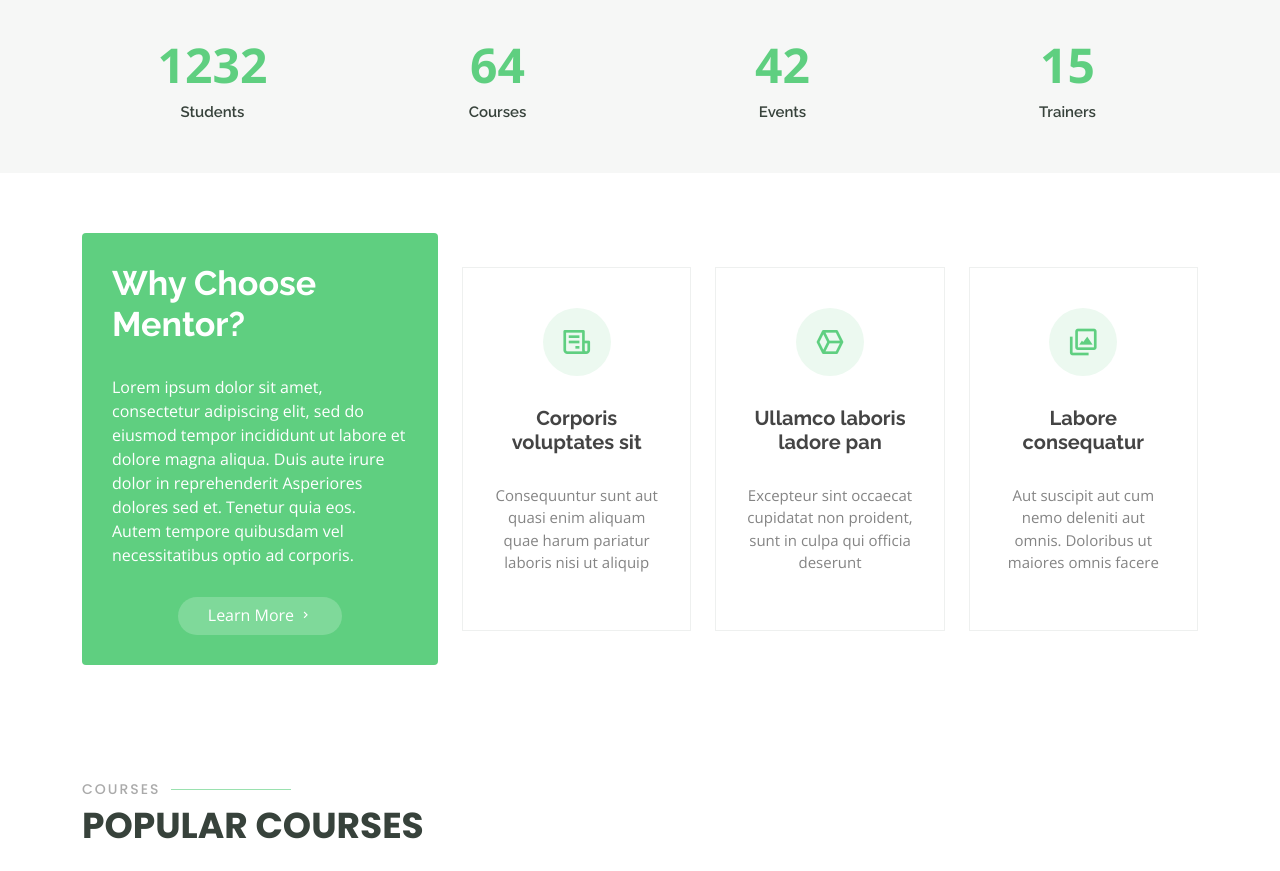
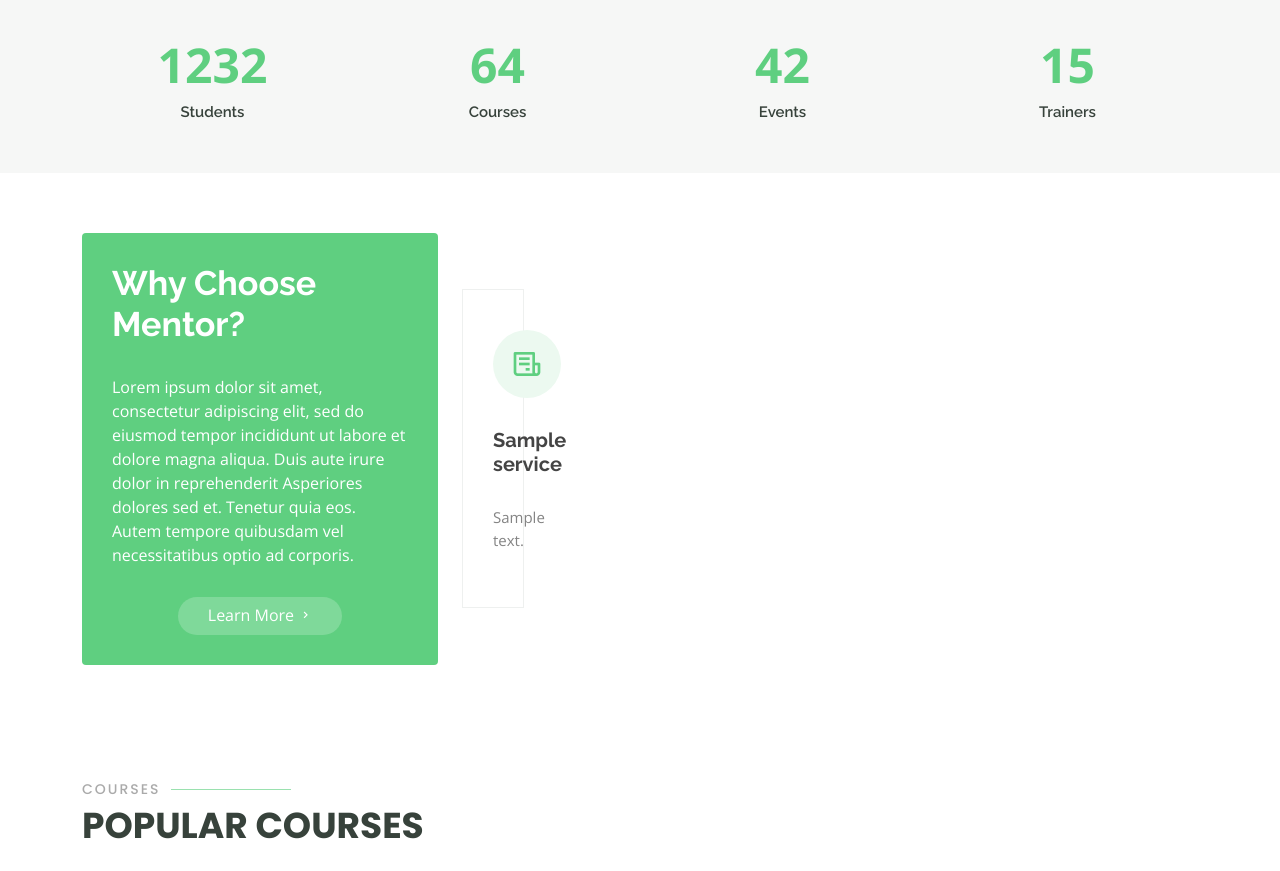
Before and after one commit to fatemedavoodi/django, a Django app: page / in a window 1280 px wide. Shown: the part 1195-2066 px from the top of the page. Run offline with Django 4.2, Linux system fonts and the light colour scheme; tables that the repository leaves empty hold one stand-in row (values such as "Sample post"); some libraries are stand-ins or nearby versions.

Commit message:
send data of db to template

```diff
--- a/root/models.py
+++ b/root/models.py
@@ -8,5 +8,8 @@
     updated_date = models.DateTimeField(auto_now=True)
     status = models.BooleanField(default=False)
 
+    class Meta:
+        ordering = ['-created_date'][:3]
+
     def __str__(self):
         return self.title
--- a/root/urls.py
+++ b/root/urls.py
@@ -1,7 +1,7 @@
 from django.urls import path
 from .views import *
 
-app_name = 'root'
+
 urlpatterns =[
     path("",home,name='home'),
     path("about",about,name='about'),
--- a/root/views.py
+++ b/root/views.py
@@ -4,9 +4,9 @@
 
 app_name = 'root'
 def home(request):
-    services = Services.objects.all()
+    services = Services.objects.filter(status=True)
     context={
-        'service':Services
+        'service':services
     }
     return render(request,"root/index.html",context=context)
 
--- a/templates/root/index.html
+++ b/templates/root/index.html
@@ -94,27 +94,17 @@
           <div class="col-lg-8 d-flex align-items-stretch" data-aos="zoom-in" data-aos-delay="100">
             <div class="icon-boxes d-flex flex-column justify-content-center">
               <div class="row">
+                {% for service in service %}
                 <div class="col-xl-4 d-flex align-items-stretch">
                   <div class="icon-box mt-4 mt-xl-0">
                     <i class="bx bx-receipt"></i>
-                    <h4>Corporis voluptates sit</h4>
-                    <p>Consequuntur sunt aut quasi enim aliquam quae harum pariatur laboris nisi ut aliquip</p>
+                    <h4>{{service.title}}</h4>
+                    <p>{{service.content}}</p>
                   </div>
                 </div>
-                <div class="col-xl-4 d-flex align-items-stretch">
-                  <div class="icon-box mt-4 mt-xl-0">
-                    <i class="bx bx-cube-alt"></i>
-                    <h4>Ullamco laboris ladore pan</h4>
-                    <p>Excepteur sint occaecat cupidatat non proident, sunt in culpa qui officia deserunt</p>
-                  </div>
-                </div>
-                <div class="col-xl-4 d-flex align-items-stretch">
-                  <div class="icon-box mt-4 mt-xl-0">
-                    <i class="bx bx-images"></i>
-                    <h4>Labore consequatur</h4>
-                    <p>Aut suscipit aut cum nemo deleniti aut omnis. Doloribus ut maiores omnis facere</p>
-                  </div>
-                </div>
+                {% endfor %}
+
+
               </div>
             </div><!-- End .content-->
           </div>
```
Also changed, not shown: root/admin.py (+10 -1 lines), root/migrations/0002_alter_services_options.py (added).
